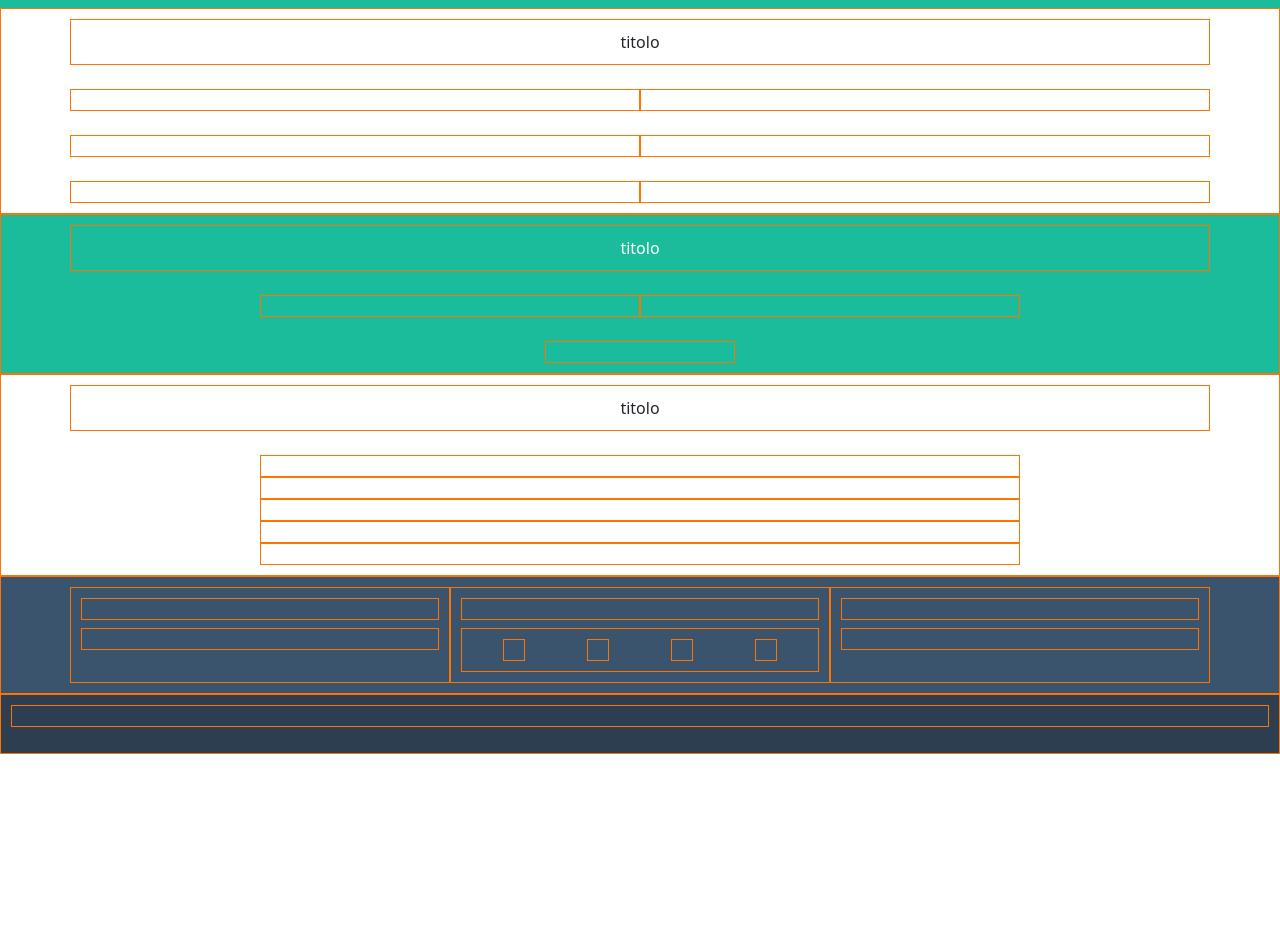
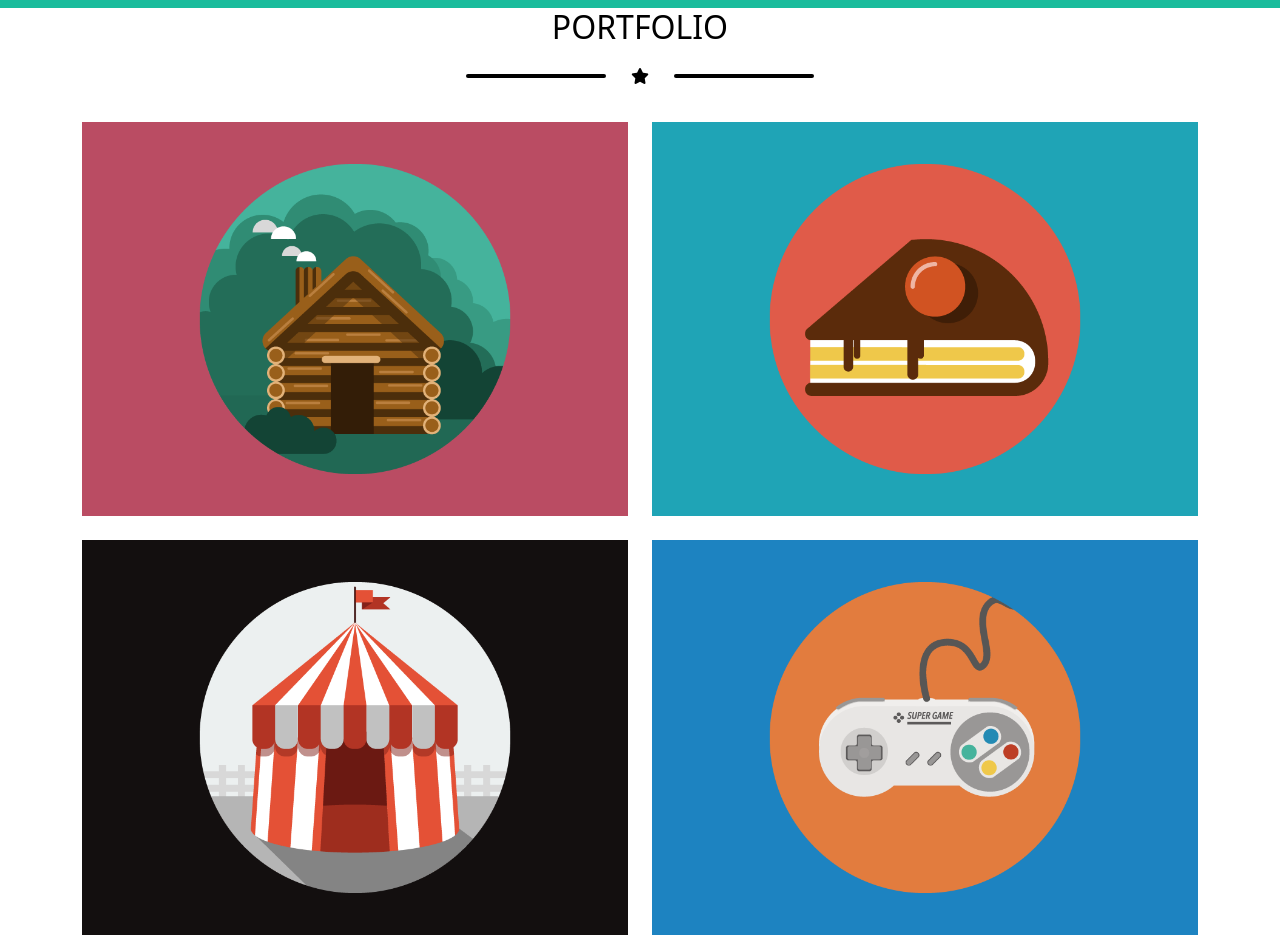
Before and after one commit to SaraG94/html-css-bootstrap-freelancer, a plain HTML site: page index.html in a window 1280 px wide. Shown: the part 440-1392 px from the top of the page. Before the commit the page ends 1194 px from the top, so only its background shows below. Drawn offline with nearby package versions, Linux system fonts and the light colour scheme.

Commit message:
FEAT portfolio

```diff
--- a/css/style.css
+++ b/css/style.css
@@ -103,6 +103,11 @@ li.about-menu{
 .element-list{
     list-style-type: "-";
 }
+/**fine first section**/
+
+.portfolio{
+    color: black;
+}
 
 .faq .button{
     margin-top: auto;
--- a/index.html
+++ b/index.html
@@ -65,20 +65,37 @@
             </div>
         </section>
 
-        <section class="portfolio debug">
+        <section class="portfolio">
             <div class="container mb-4 text-center">
                 <div class="row">
-                    <div class="col debug">titolo</div>
+                    <div class="col text-uppercase">
+                        <h2>portfolio</h2>
+                    </div>
+                </div>
+                <div class="star">
+                    <i class="star-icone fa-solid fa-star"></i>
                 </div>
             </div>
             <div class="container">
                 <div class="row gy-4">
-                    <div class="col-12 col-lg-6 col-xxl-4 debug"></div>
-                    <div class="col-12 col-lg-6 col-xxl-4 debug"></div>
-                    <div class="col-12 col-lg-6 col-xxl-4 debug"></div>
-                    <div class="col-12 col-lg-6 col-xxl-4 debug"></div>
-                    <div class="col-12 col-lg-6 col-xxl-4 debug"></div>
-                    <div class="col-12 col-lg-6 col-xxl-4 debug"></div>
+                    <div class="col-12 col-lg-6 col-xxl-4">
+                        <img src="./img/cabin.png" alt="cabin">
+                    </div>
+                    <div class="col-12 col-lg-6 col-xxl-4">
+                        <img src="./img/cake.png" alt="cake">
+                    </div>
+                    <div class="col-12 col-lg-6 col-xxl-4">
+                        <img src="./img/circus.png" alt="circus">
+                    </div>
+                    <div class="col-12 col-lg-6 col-xxl-4">
+                        <img src="./img/game.png" alt="game">
+                    </div>
+                    <div class="col-12 col-lg-6 col-xxl-4">
+                        <img src="./img/safe.png" alt="safe">
+                    </div>
+                    <div class="col-12 col-lg-6 col-xxl-4">
+                        <img src="./img/submarine.png" alt="submarine">
+                    </div>
                 </div>
             </div>
         </section>
```
